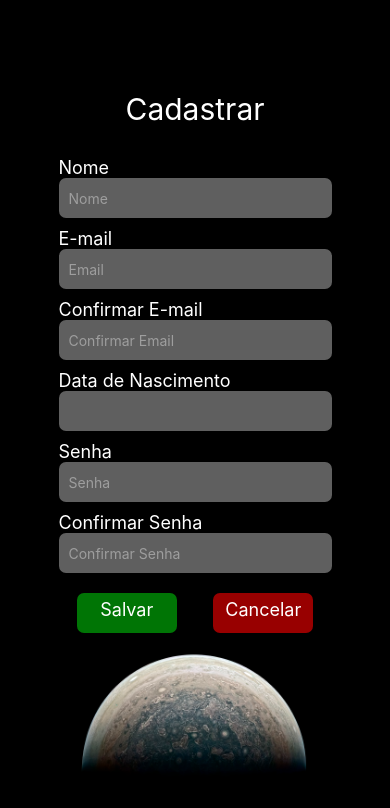
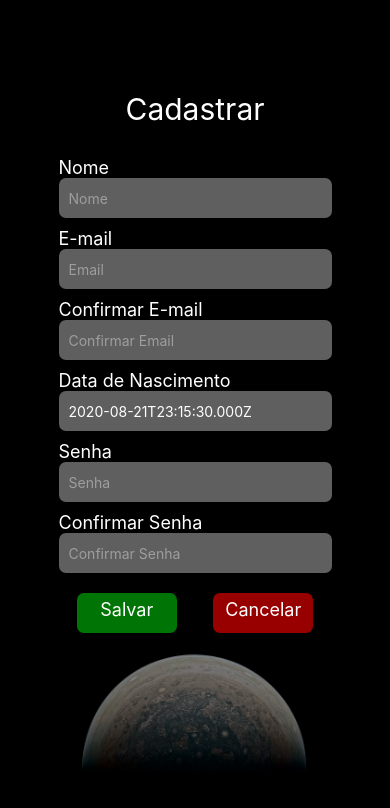
Before and after one commit to Fabricio-SM/TCC_Elara, a React Native app: screen /cadastro in a window 390 px wide. Shown: the top 808 px of the page. Built offline with nearby package versions, Linux system fonts and the light colour scheme.

Commit message:
date-modal-implementation

```diff
--- a/package.json
+++ b/package.json
@@ -9,6 +9,7 @@
     "web": "expo start --web"
   },
   "dependencies": {
+    "@react-native-community/datetimepicker": "7.2.0",
     "@react-navigation/native": "^6.1.7",
     "@react-navigation/native-stack": "^6.9.13",
     "@react-navigation/stack": "^6.3.17",
--- a/src/Components/Image/index.tsx
+++ b/src/Components/Image/index.tsx
@@ -9,7 +9,6 @@ export function PlanetImage() {
             source={planetImg}
             defaultSource={planetImg}
             style={styleImg.image}
-        >
-        </ImageBackground>
+        />
     );
 }
--- a/src/Screens/Cadastro/Cadastro.tsx
+++ b/src/Screens/Cadastro/Cadastro.tsx
@@ -1,4 +1,5 @@
-import React from "react";
+import React, { useState } from "react";
+import DateTimePicker from '@react-native-community/datetimepicker';
 import { View, Text, Pressable } from "react-native";
 import { SafeAreaView } from "react-native-safe-area-context";
 
@@ -6,10 +7,19 @@ import { style } from "./style";
 import { Input } from "../../Components/Input/Input";
 import { Background } from "../../Components/Background/Background";
 import { PlanetImage } from "../../Components/Image";
-import { styleImg } from "../../Components/Image/style";
+
 
 
 export function Cadastro() {
+    const [date, setDate] = useState(new Date(1598051730000));
+    const [show, setShow] = useState(false);
+
+    const onChange = (event: any, selectedDate: any) => {
+        const currentDate = selectedDate;
+        setShow(false);
+        setDate(currentDate);
+    };
+
     return (
         <Background>
             <SafeAreaView style={style.view}>
@@ -20,17 +30,16 @@ export function Cadastro() {
                     <Input textContentType="name"
                         placeholder="Nome"
                         inputMode="text"
-                        autoComplete="name"
                     //onChangeText={newText => setEmail(newText)}
                     //defaultValue={email}
                     />
 
                     <Text style={style.label2}>E-mail</Text>
-                    <Input textContentType="emailAddress"
+                    <Input
+                        textContentType="emailAddress"
                         placeholder="Email"
                         inputMode="email"
                         keyboardType="email-address"
-                        autoComplete="email"
                     //onChangeText={newText => setEmail(newText)}
                     //defaultValue={email}
                     />
@@ -40,15 +49,21 @@ export function Cadastro() {
                         placeholder="Confirmar Email"
                         inputMode="email"
                         keyboardType="email-address"
-                        autoComplete="email"
                     //onChangeText={newText => setEmail(newText)}
                     //defaultValue={email}
                     />
 
                     <Text style={style.label2}>Data de Nascimento</Text>
-                    <Input keyboardType="numeric"
-                        autoComplete="birthdate-full"
+                    <Input value={date.toISOString()} onPressIn={() => setShow(true)} />
+                    {
+                        show &&
+                        <DateTimePicker
+                            testID="datePicker"
+                            value={date}
+                            mode="date"
+                            onChange={onChange}
                         />
+                    }
 
                     <Text style={style.label2}>Senha</Text>
                     <Input placeholder="Senha"
@@ -65,15 +80,18 @@ export function Cadastro() {
                         secureTextEntry={true} />
 
                     <View style={style.rowView}>
-                        <Pressable style={style.button} onPress={() => {}}>
+                        <Pressable style={style.button} onPress={() => { }}>
                             <Text style={style.textButton}>Salvar</Text>
                         </Pressable>
 
-                        <Pressable style={style.button2} onPress={() => {}}>
+                        <Pressable style={style.button2} onPress={() => { }}>
                             <Text style={style.textButton}>Cancelar</Text>
                         </Pressable>
                     </View>
+
+                    <View style={{ opacity: 0.5 }}>
                         <PlanetImage />
+                    </View>
                 </View>
             </SafeAreaView>
         </Background>
```
Also changed, not shown: 1 other file (tests, documents, lock files or other folders). Lines whose indentation alone changed are shown as unchanged.
